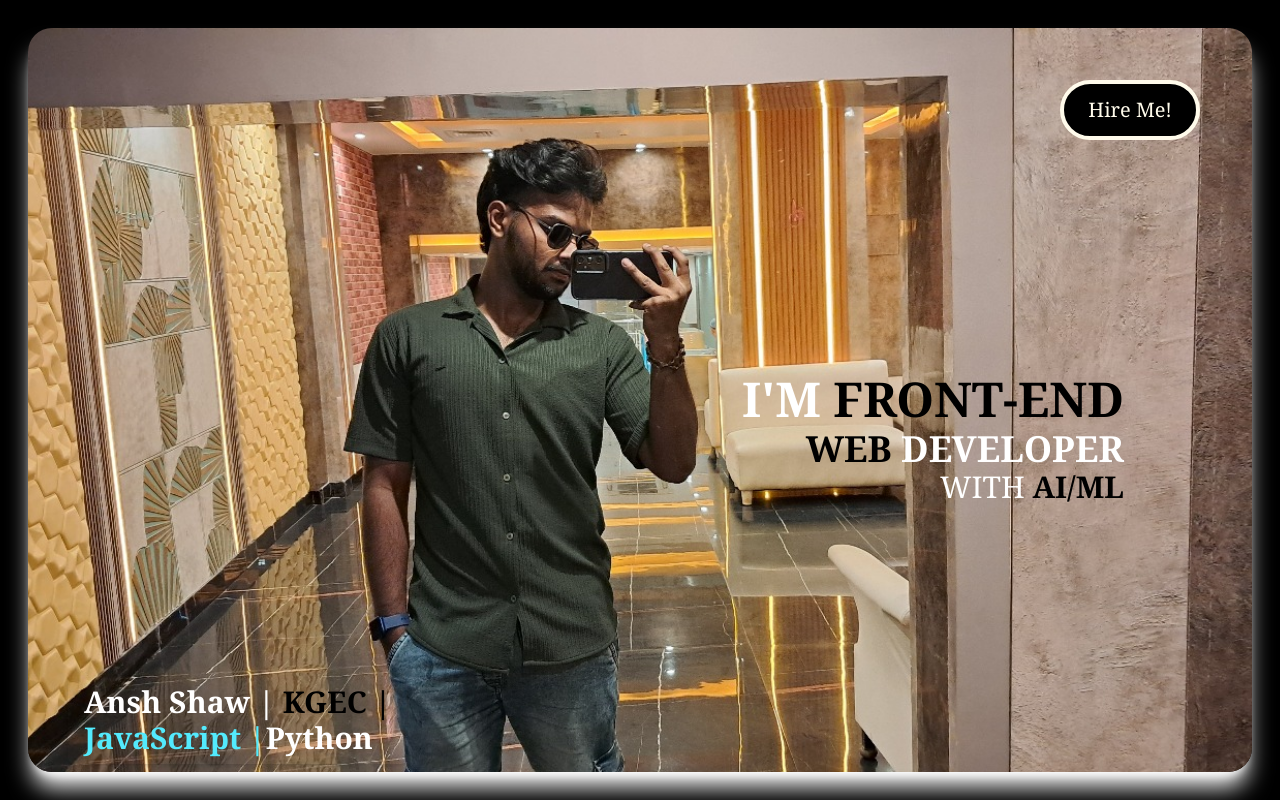
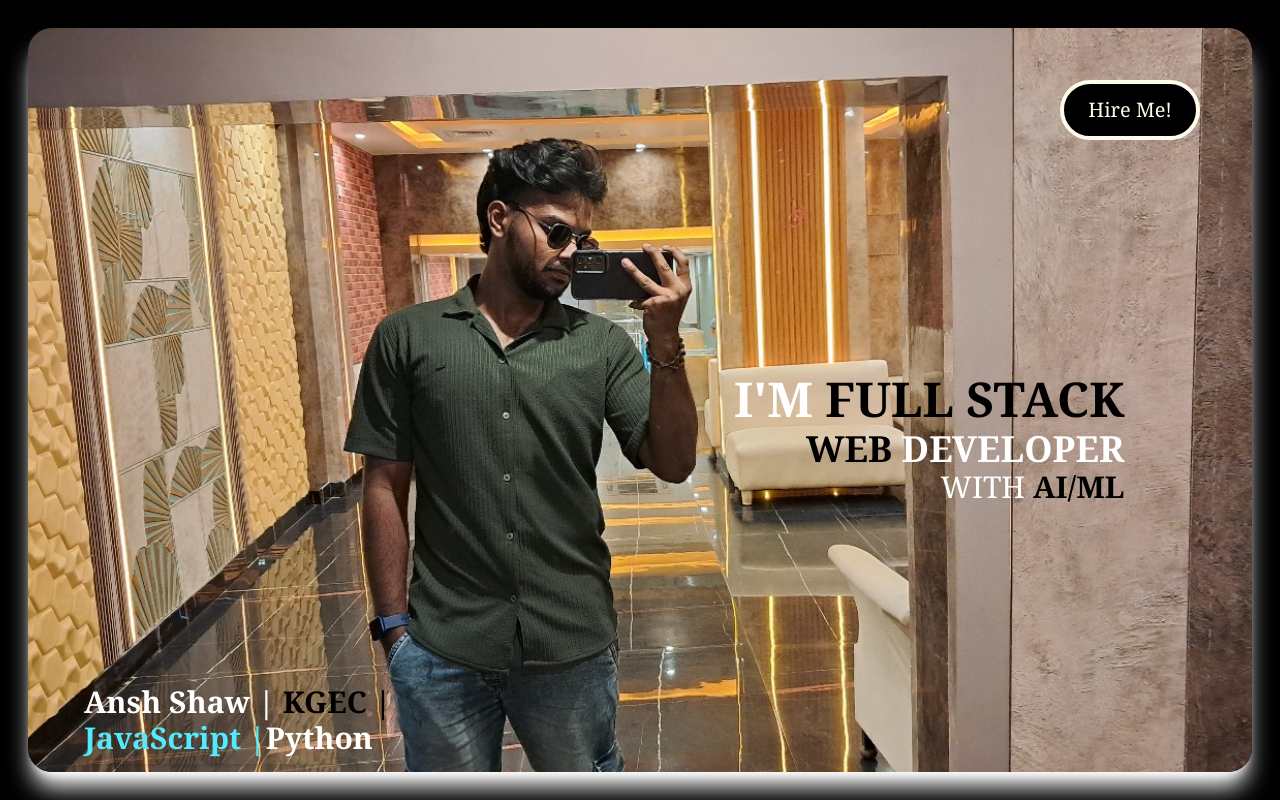
Before and after one commit to ansh1207-shaw/Build-Folio, a React (Vite) app: page / in a window 1280 px wide. Shown: the top 800 px of the page. Built offline with nearby package versions, Linux system fonts and the light colour scheme.

Commit message:
Update TiltText.jsx

```diff
--- a/src/components/TiltText.jsx
+++ b/src/components/TiltText.jsx
@@ -5,7 +5,7 @@ const TiltText = forwardRef((props, ref) => {
   return (
     <div ref={ref} className='text-right text-white font-serif will-change-transform'>
       <h1 className='text-[5vw] sm:text-4xl md:text-4xl lg:text-5xl uppercase font-bold leading-tight'>
-        I'm <span className='text-black'>Front-End</span>
+        I'm <span className='text-black'>Full Stack</span>
       </h1>
       <h1 className='text-[4vw] sm:text-2xl md:text-3xl lg:text-4xl uppercase font-semibold'>
         <span className='text-black font-extrabold'>Web</span> Developer
```
